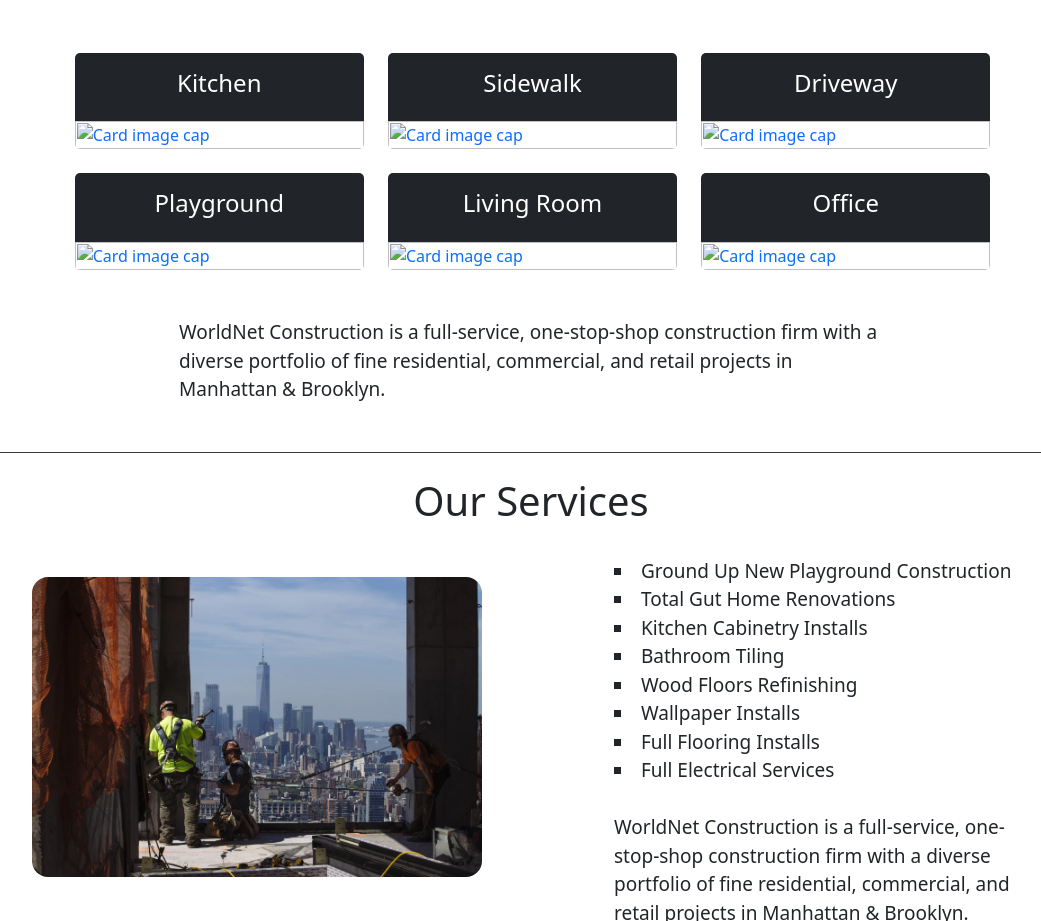
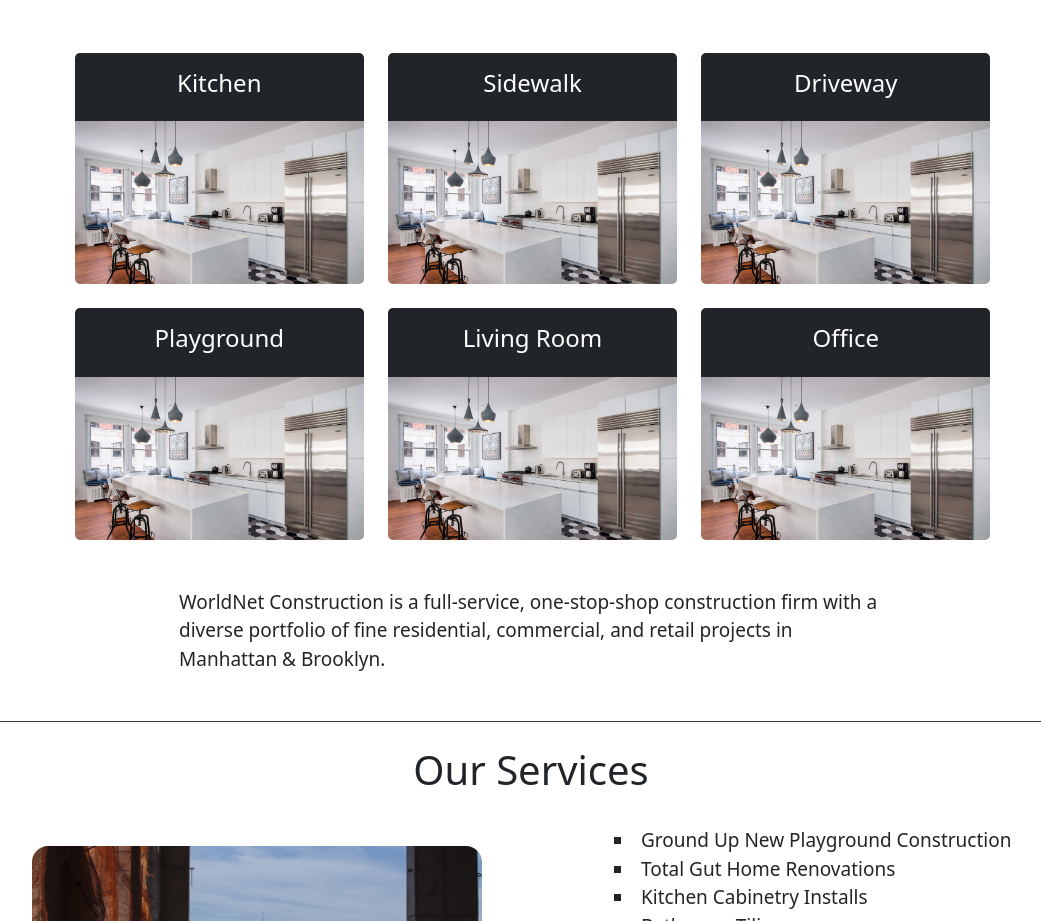
Before and after one commit to omahmood280/WorldNet-Construction, a plain HTML site: page index.html in a window 1280 px wide. Shown: the part 1344-2265 px from the top of the page, without its empty margins (109-1150 px from the left). Drawn offline with nearby package versions, Linux system fonts and the light colour scheme; the site is published under a folder, as on GitHub Pages, so addresses that start at the root find nothing.

Commit message:
corrected image paths

```diff
--- a/index.html
+++ b/index.html
@@ -54,7 +54,7 @@
             <div class="card text-white border-0">
                 <div class="card-body bg-dark"> <h4>Kitchen</h4></div>
                 <a href="kitchen">
-                <img class="card-img-bottom" src="/images/kitchens_fullwidth_section_01.jpg"alt="Card image cap">
+                <img class="card-img-bottom" src="images/kitchens_fullwidth_section_01.jpg"alt="Card image cap">
                 </a>
               </div><br>
             </div>
@@ -64,7 +64,7 @@
                 <div class="card text-white border-0">
                     <div class="card-body bg-dark"> <h4>Sidewalk</h4></div>
                     <a href="kitchen">
-                        <img class="card-img-bottom" src="/images/kitchens_fullwidth_section_01.jpg"alt="Card image cap">
+                        <img class="card-img-bottom" src="images/kitchens_fullwidth_section_01.jpg"alt="Card image cap">
                         </a>
                          </div><br>
                 </div>
@@ -72,7 +72,7 @@
                     <div class="card text-white border-0">
                         <div class="card-body bg-dark"> <h4>Driveway</h4></div>
                         <a href="kitchen">
-                            <img class="card-img-bottom" src="/images/kitchens_fullwidth_section_01.jpg"alt="Card image cap">
+                            <img class="card-img-bottom" src="images/kitchens_fullwidth_section_01.jpg"alt="Card image cap">
                             </a>
                           </div><br>
                     </div>
@@ -83,7 +83,7 @@
                 <div class="card text-white border-0">
                     <div class="card-body bg-dark"> <h4>Playground</h4></div>
                     <a href="kitchen">
-                        <img class="card-img-bottom" src="/images/kitchens_fullwidth_section_01.jpg"alt="Card image cap">
+                        <img class="card-img-bottom" src="images/kitchens_fullwidth_section_01.jpg"alt="Card image cap">
                         </a>
                         </div><br>
                 </div>
@@ -91,7 +91,7 @@
                     <div class="card text-white border-0">
                         <div class="card-body bg-dark"> <h4>Living Room</h4></div>
                         <a href="kitchen">
-                            <img class="card-img-bottom" src="/images/kitchens_fullwidth_section_01.jpg"alt="Card image cap">
+                            <img class="card-img-bottom" src="images/kitchens_fullwidth_section_01.jpg"alt="Card image cap">
                             </a>
                      </div><br>
                     </div>
@@ -99,7 +99,7 @@
                         <div class="card text-white border-0">
                             <div class="card-body bg-dark"> <h4>Office</h4></div>
                             <a href="kitchen">
-                                <img class="card-img-bottom" src="/images/kitchens_fullwidth_section_01.jpg"alt="Card image cap">
+                                <img class="card-img-bottom" src="images/kitchens_fullwidth_section_01.jpg"alt="Card image cap">
                                 </a>
                              </div>
                         </div>
```
